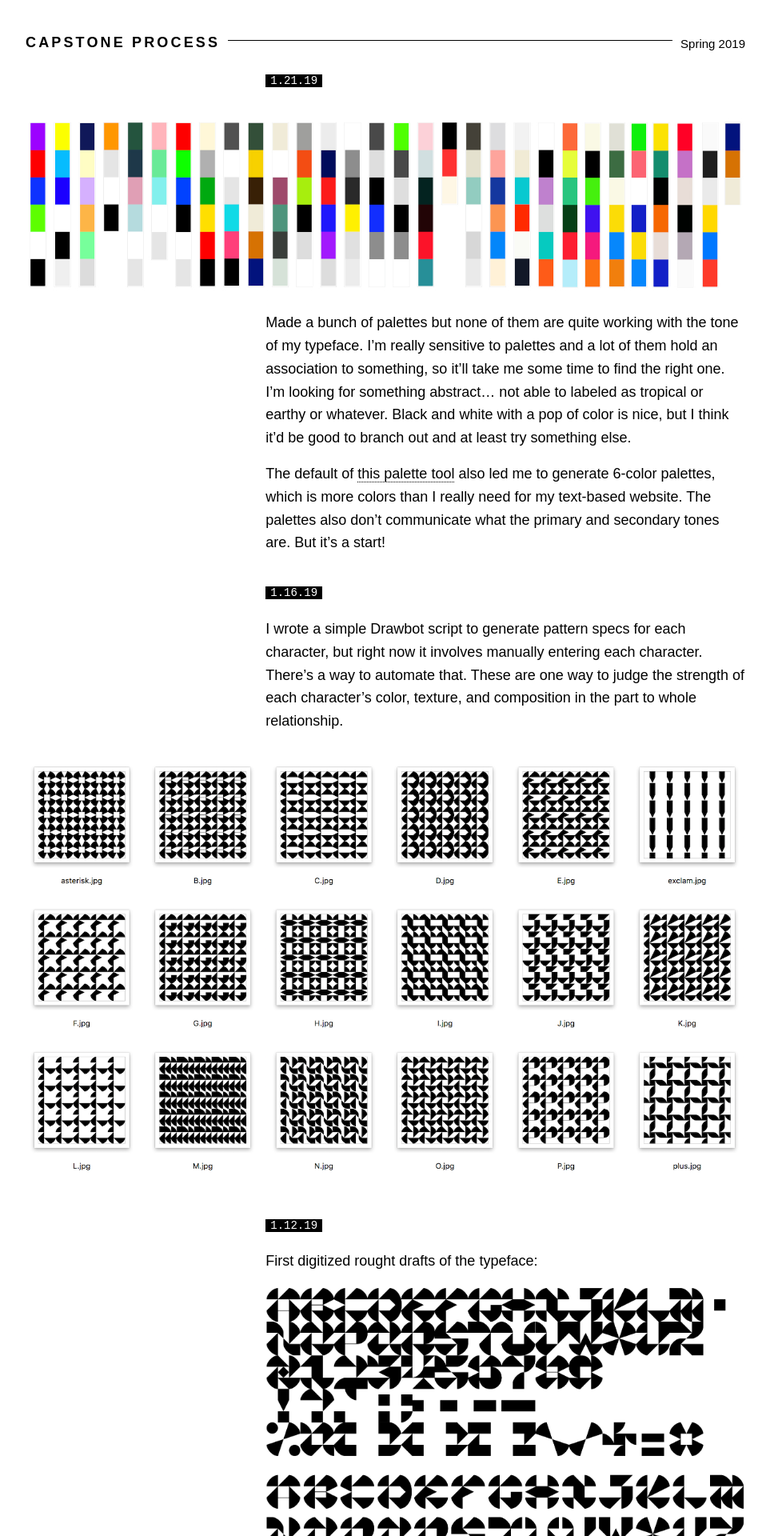
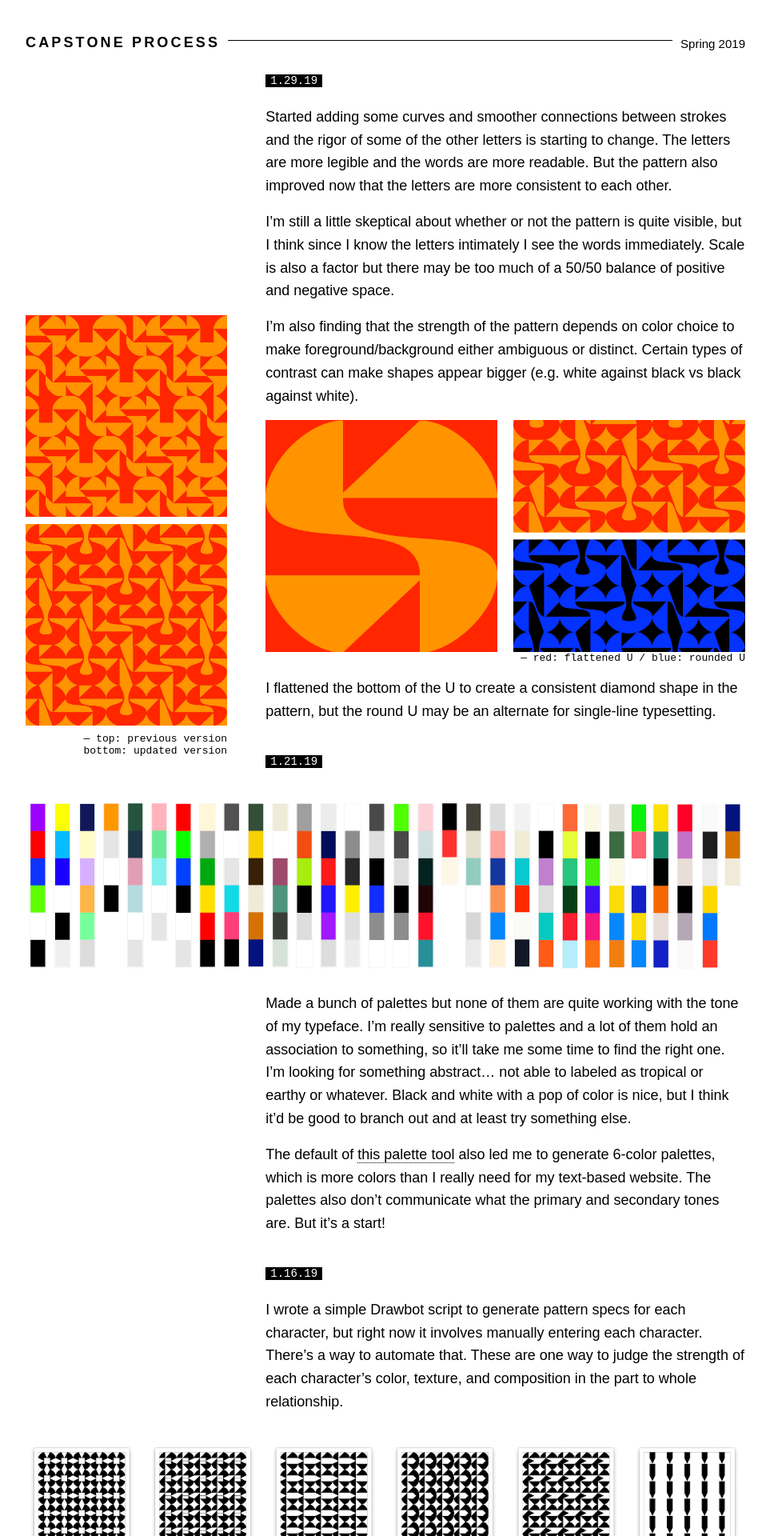
Before and after one commit to vannavu/capstone_process, a Jekyll site: the page built from index.md, in a window 1280 px wide. Shown: the top 1920 px of the page at 80% size, without its empty margins (158-1121 px from the left). Built offline with Jekyll 4.4.1, drawn with Linux system fonts in a browser that asks for light colours; some web fonts are replaced.

Commit message:
1.29 update

```diff
--- /dev/null
+++ b/_includes/01.29.19.md
@@ -0,0 +1,18 @@
+<a name="01.29.19"></a>
+
+<span class="log_date">1.29.19</span>
+
+Started adding some curves and smoother connections between strokes and the rigor of some of the other letters is starting to change. The letters are more legible and the words are more readable. But the pattern also improved now that the letters are more consistent to each other.
+
+I'm still a little skeptical about whether or not the pattern is quite visible, but I think since I know the letters intimately I see the words immediately. Scale is also a factor but there may be too much of a 50/50 balance of positive and negative space.
+
+I'm also finding that the strength of the pattern depends on color choice to make foreground/background either ambiguous or distinct. Certain types of contrast can make shapes appear bigger (e.g. white against black vs black against white).
+
+> ![](images/01.29.19_c.jpg)
+![](images/01.29.19_d.jpg)
+##### — top: previous version<br>bottom: updated version
+
+<img src="images/01.29.19_a.gif" class="half_left"><img src="images/01.29.19_b.jpg" class="half_right">
+###### — red: flattened U / blue: rounded U
+
+I flattened the bottom of the U to create a consistent diamond shape in the pattern, but the round U may be an alternate for single-line typesetting.
--- a/assets/css/style.css
+++ b/assets/css/style.css
@@ -242,11 +242,14 @@ nav li {
 .half_left {
 	width: 48.34%;
 	float: left;
+	bottom-margin: 16px;
 }
 
 .half_right {
 	width: 48.34%;
 	float: right;
+	bottom-margin: 16px;
+
 }
 
 /* bottom navigation for pages */
--- a/index.md
+++ b/index.md
@@ -4,6 +4,7 @@ layout: home
 ---
 # <span id="title">Capstone Process</span><span id="date">Spring 2019</span>
 
+{% include /01.29.19.md %}
 {% include /01.21.19.md %}
 {% include /01.16.19.md %}
 {% include /01.12.19.md %}
```
Also changed, not shown: images/01.29.19_a.gif (added), images/01.29.19_b.jpg (added), images/01.29.19_c.jpg (added), images/01.29.19_d.jpg (added), 7 other files.
